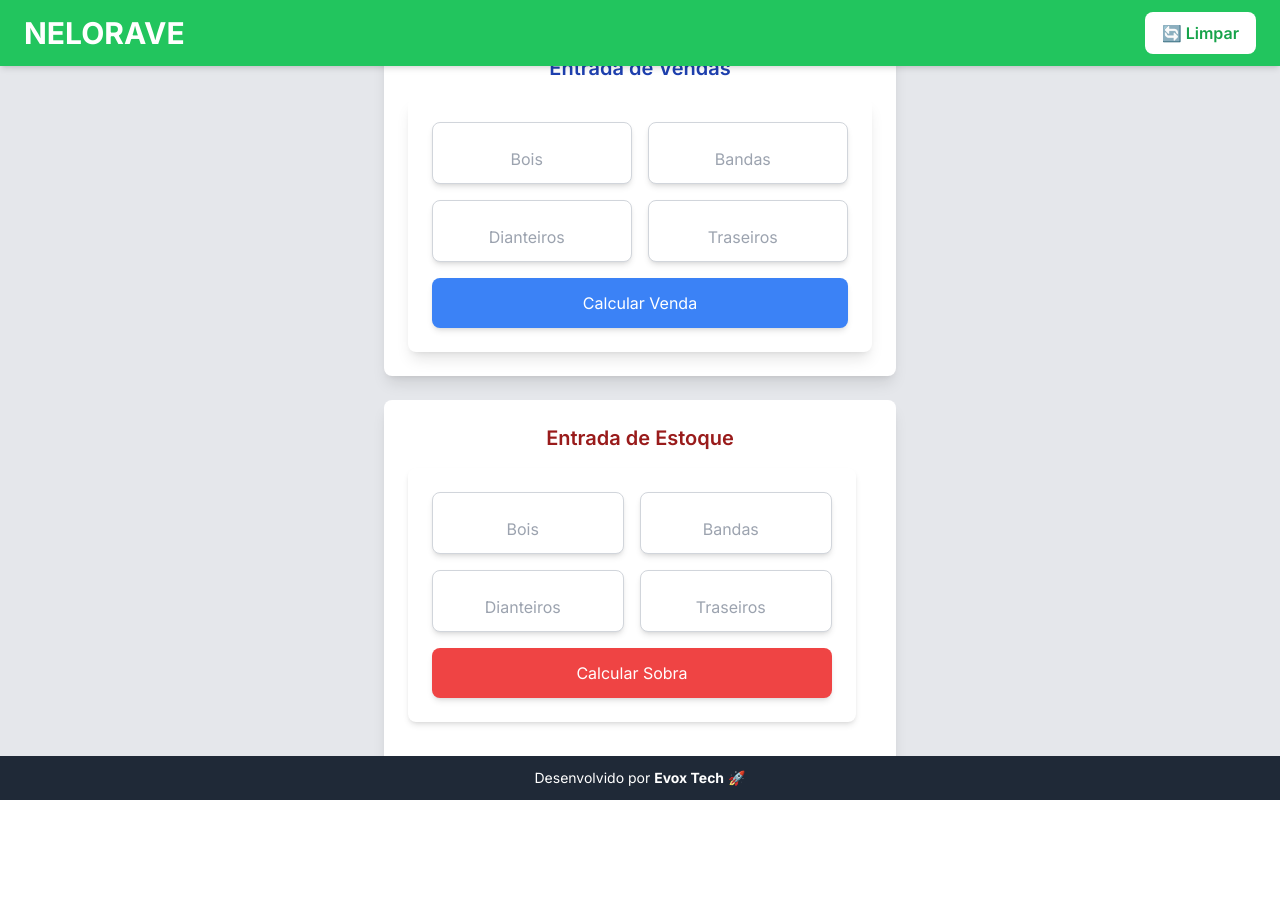
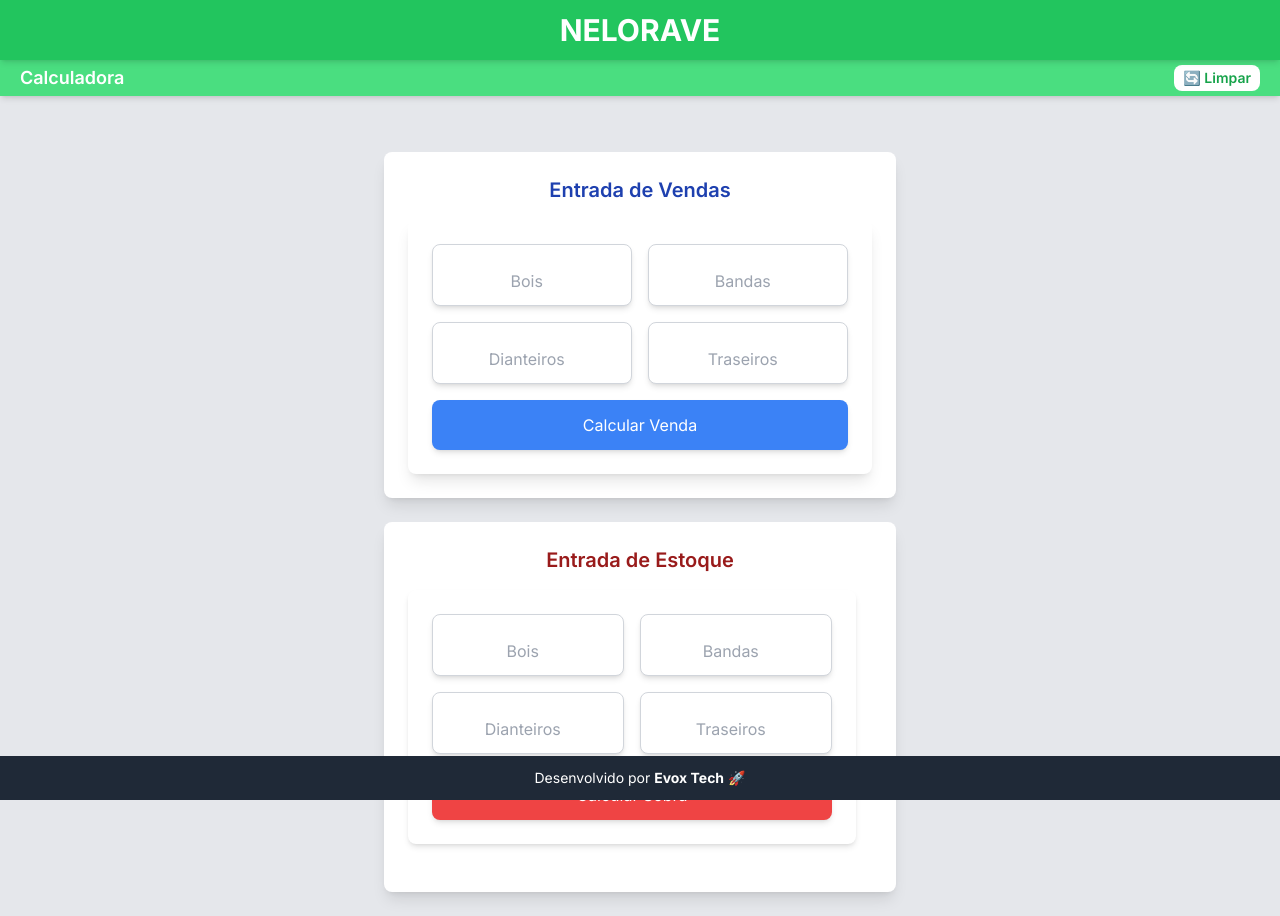
Before and after one commit to nilsonxp/calculadora-boi-front, a React (Vite) app in the folder calculadora-boi/: page / in a window 1280 px wide. Before the commit the page ends 800 px from the top, so only its background shows below. Built offline with nearby package versions, Linux system fonts and the light colour scheme.

Commit message:
layout muito bom

```diff
--- a/calculadora-boi/src/App.jsx
+++ b/calculadora-boi/src/App.jsx
@@ -87,17 +87,24 @@ function App() {
   return (
     <div className="min-h-screen flex flex-col items-center justify-center bg-gray-200 p-6">
       {/* Faixa verde com "NELORAVE" */}
-      <header className="w-full bg-green-500 py-3 flex justify-between items-center px-6 fixed top-0 left-0 z-50 shadow-md">
+      <header className="w-full bg-green-500 py-3 flex justify-center items-center fixed top-0 left-0 z-50 shadow-md">
         <h1 className="text-3xl font-bold text-white">NELORAVE</h1>
+      </header>
 
-        {/* Botão de atualizar */}
+      {/* Subheader abaixo do header principal */}
+      <div className="w-full bg-green-400 py-1 px-5 flex justify-between items-center fixed top-[60px] left-0 z-40 shadow-md">
+        <h2 className="text-lg font-semibold text-white">Calculadora</h2>
+
+        {/* Botão de resetar no subheader */}
         <button
-          className="bg-white text-green-600 font-semibold px-4 py-2 rounded-lg hover:bg-gray-200 transition"
-          onClick={() => window.location.reload()}
-        >
+          className="bg-white text-green-600 font-semibold px-2 py-0.5 rounded-lg text-sm hover:bg-gray-200 transition flex items-center gap-1"
+          onClick={() => window.location.reload()}>
           🔄 Limpar
         </button>
-      </header>
+      </div>
+
+      {/* Aumentando o espaçamento para evitar sobreposição */}
+      <div className="pt-32"></div>
 
       {/* Seção de Vendas */}
       <div className="bg-white p-6 rounded-lg shadow-lg w-full max-w-lg mb-6">
```
